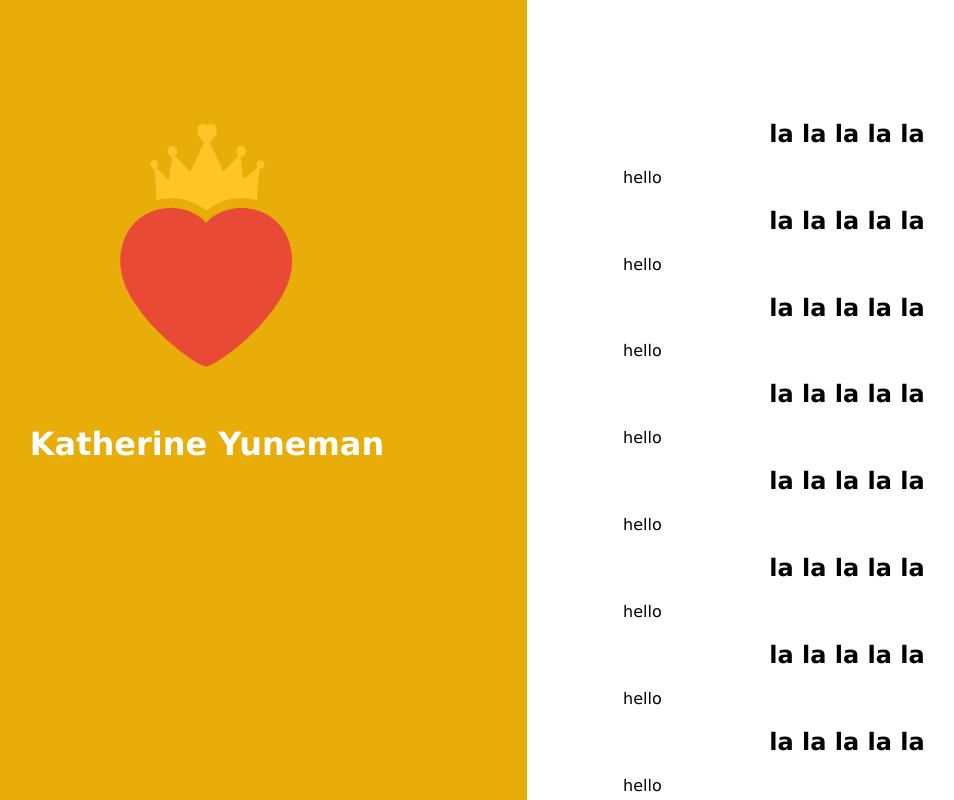
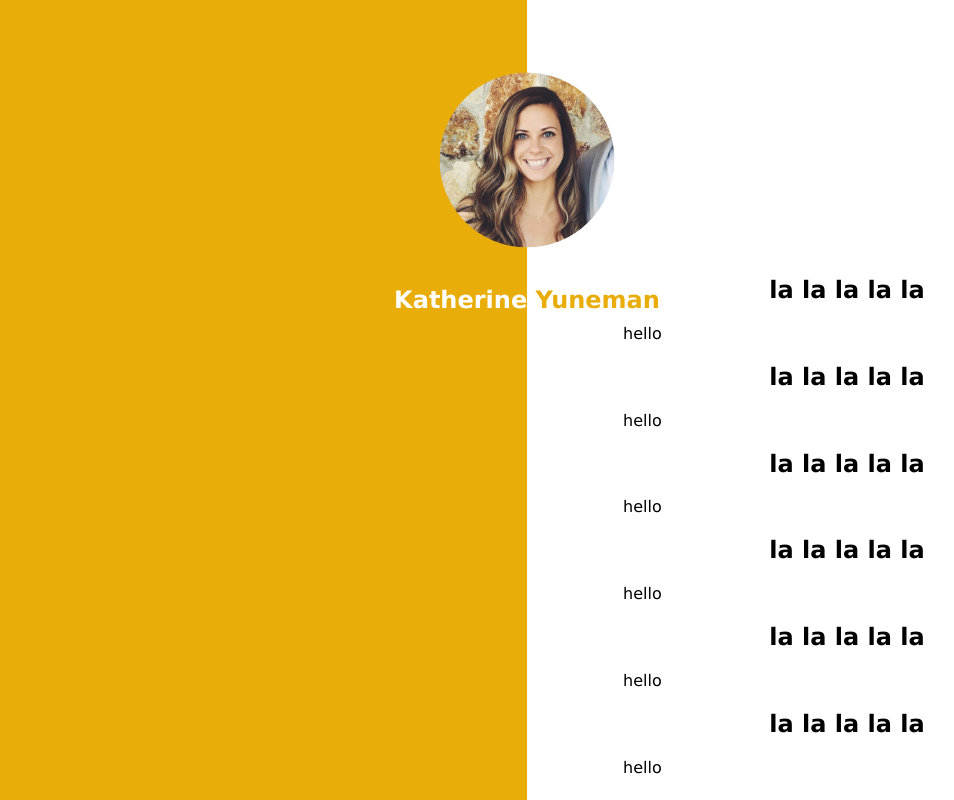
Before and after one commit to katherineyuneman/project0yuneman, a plain HTML site: page index.html in a window 1280 px wide. Shown: the whole page, without its empty margins (113-1067 px from the left). Drawn offline with Linux system fonts and the light colour scheme.

Commit message:
photo and name centered placement

```diff
--- a/index.html
+++ b/index.html
@@ -6,12 +6,12 @@
   </head>
   <body>
     <script src="script.js"></script>
-    <div class="left">
+     <img src="https://github.com/katherineyuneman/project0yuneman/blob/main/images/yuneman.jpg?raw=true" alt="katherine" class="centeredimg" style="width:175px;height:175px">
+     <h2 id="centeredname">Katherine <span id="yellow">Yuneman</span></h2>
+      <div class="left">
       <div id="staticLeft">
-        <img src="https://github.com/katherineyuneman/project0yuneman/blob/main/images/HoQ%20logo.png?raw=true" alt="heartofqueens" class="centeredimg" style="width:300px;height:300px">
-        <h1>Katherine Yuneman</h1>
+
       </div>
-
       </div>
       <div class="right">
       <h2>la la la la la</h2>
--- a/style.css
+++ b/style.css
@@ -1,22 +1,50 @@
+
 body {
   font-family: Verdana, Geneva, Tahoma, sans-serif;
   color: white;
   text-align: center;
 }
-h1{
-  padding:0px;
-}
-p{text-align: left;
+p{
+  text-align: left;
   padding-left: 15%;
   padding-right: 15%;
+}
+.centeredimg {
+  position: absolute;
+  z-index: 4;
+  top: 20%;
+  left: 50%;
+  transform: translate(-50%, -50%);
+  text-align: center;
+  border-radius: 50%;
+}
+#centeredname{
+  position: absolute;
+  z-index: 4;
+  top: 35%;
+  left: 50%;
+  transform: translate(-50%, -50%);
+  text-align: center;
+  border-radius: 50%;
+}
+
+#yellow {
+  color:rgb(233, 173, 10);
+}
+
+.top{
+  width: 100%;
+  height: 10%;
+  top:0;
+  position: fixed;
+  z-index: 3;
 }
 .left{
   height: 100%;
   width: 50%;
   position: fixed;
-  z-index: 1;
+  z-index: 2;
   top: 0;
-  overflow-x: visible;
   padding-top: 100px;
   vertical-align: middle;
 }
@@ -26,14 +54,8 @@ p{text-align: left;
   position: fixed;
   z-index: 1;
   top: 0;
-  overflow-x: hidden;
-  padding-top: 100px;
-}
-#staticLeft{
-  position:absolute;
-  vertical-align:middle;
-  width:100%;
-  height:100%;
+  overflow-x: scroll;
+  padding-top: 20%;
 }
 #staticLeft{
   position:absolute;
@@ -58,11 +80,3 @@ p{text-align: left;
   transform: translate(-50%, -50%);
   text-align: center;
 }
-.centeredimg {
-  width: 100%;
-  height: 50%;
-  padding:0%;
-  border-radius: 50%;
-  object-fit: cover;
-
-}
```
